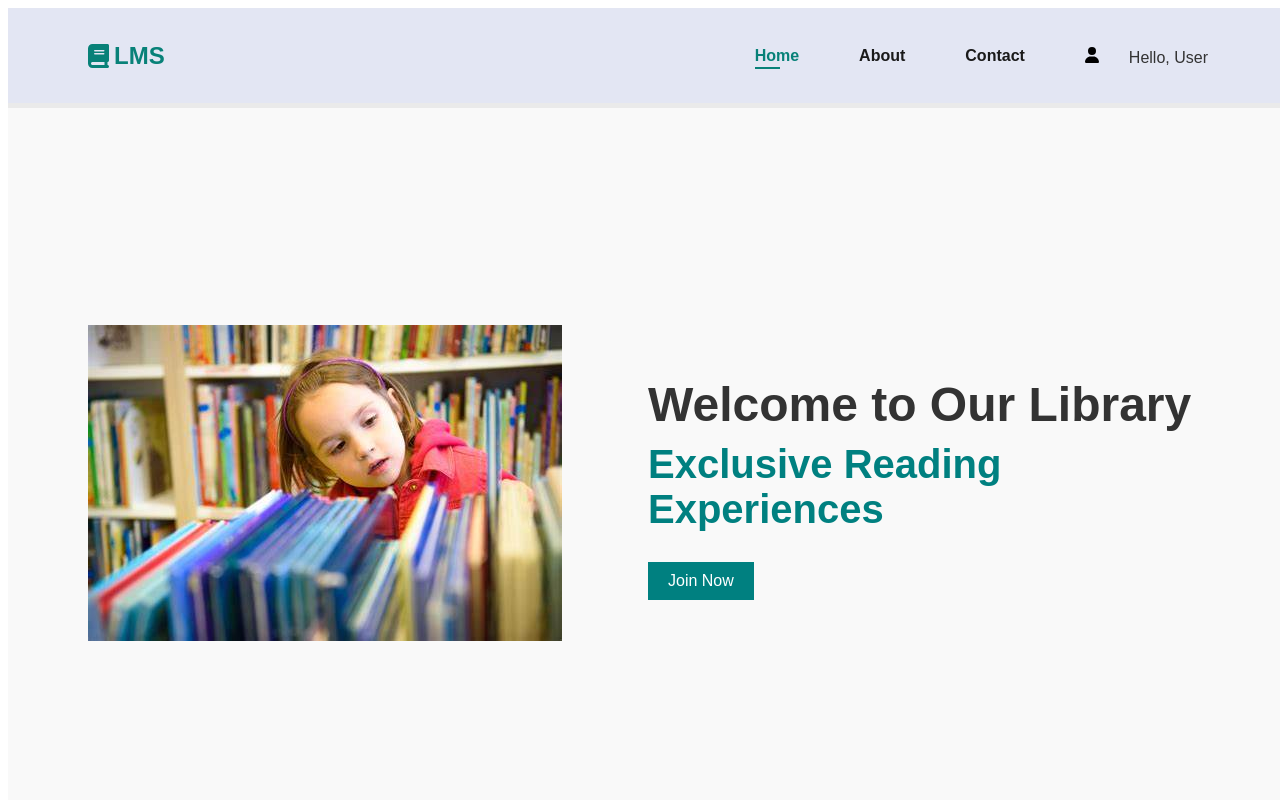
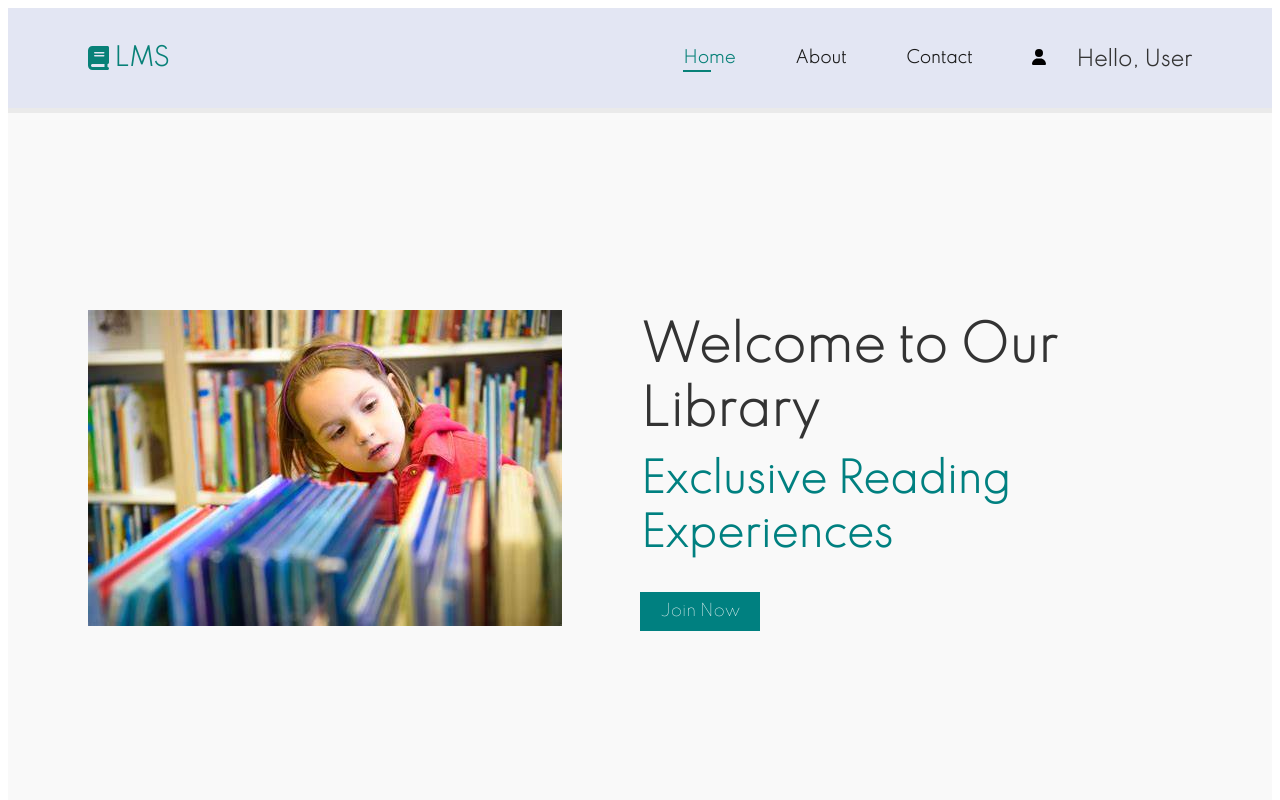
Before and after one commit to Harsh-1711/Library-Management-System, a React (Vite) app in the folder client/: page /Home in a window 1280 px wide. Shown: the top 800 px of the page. Built offline with nearby package versions, Linux system fonts and the light colour scheme.

Commit message:
Update home page

```diff
--- a/client/src/assets/css/home.css
+++ b/client/src/assets/css/home.css
@@ -1,44 +1,43 @@
+
 @import url('https://fonts.googleapis.com/css2?family=Spartan:wght@100,200,300,400,500,600,700,800,900&display=swap');
+.home{
 
 
-/*
 * {
-    margin: 0;
-    padding: 0;
     box-sizing: border-box;
     font-family: 'Spartan', sans-serif;
-} */
+}
 
-/* h1 {
+ h1 {
     font-size: 50px;
     line-height: 64px;
     color: #222;
-} */
+}
 
-/* h2 {
+ h2 {
     font-size: 46px;
     line-height: 54px;
     color: #222;
-} */
+}
 
-/* h4 {
+h4 {
     font-size: 20px;
-    /* line-height: 64px; */
-    /* color: #222; */
-/* } */
+    line-height: 64px;
+    color: #222;
+ }
 
-/* h6 {
+h6 {
     font-weight: 700;
     font-size: 12px;
-}  */
+}
 
-/* p {
+p {
     font-size: 20px;
     color: #4f4d4d;
     margin: 15px 0 20px 0;
     font-weight: 600;
-} */
-/* Ensure the nav bar is displayed flexibly */
+}
+
 #navbar {
     display: flex;
     align-items: center;
@@ -51,9 +50,9 @@
 
 .user-icon {
     position: relative;
-    /* Needed for the tooltip positioning */
+
     cursor: pointer;
-    /* Change cursor to pointer */
+
 }
 
 
@@ -63,7 +62,7 @@ body {
 
   .navbar {
     overflow: hidden;
-    /* background-color: #35659b; */
+
   }
 
   .navbar a {
@@ -890,3 +889,5 @@ footer .follow i:hover,
 footer {
     color: #171818;
 }
+
+}
--- a/client/src/components/Home.jsx
+++ b/client/src/components/Home.jsx
@@ -59,7 +59,7 @@ const Home = () => {
   };
 
   return (
-    <div>
+    <div className="home">
       <section id="header">
         <Link className="logo">
           <FontAwesomeIcon icon={faBook} />
```
